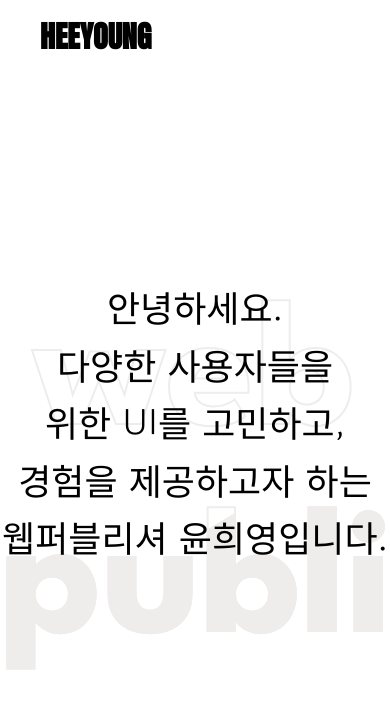
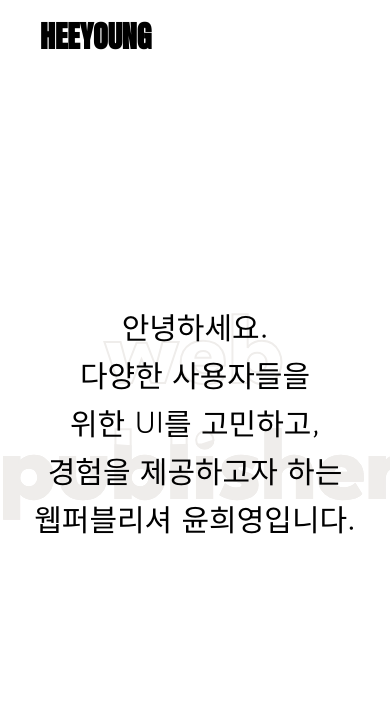
Before and after one commit to hyoon635/portfolio_2022, an Angular app: page / in a window 390 px wide. Shown: the top 708 px of the page. Built offline with nearby package versions, Linux system fonts and the light colour scheme.

Commit message:
feat(media-query): 세부 스타일 수정

```diff
--- a/src/app/home/home.component.ts
+++ b/src/app/home/home.component.ts
@@ -3,13 +3,10 @@
 @Component({
   selector: 'app-home',
   templateUrl: './home.component.html',
-  styleUrls: ['./home.component.scss']
+  styleUrls: ['./home.component.scss'],
 })
 export class HomeComponent implements OnInit {
+  constructor() {}
 
-  constructor() { }
-
-  ngOnInit(): void {
-  }
-
+  ngOnInit(): void {}
 }
--- a/src/app/shared/footer/footer.component.scss
+++ b/src/app/shared/footer/footer.component.scss
@@ -1,6 +1,5 @@
 .footer {
-  min-height: 200px;
-  padding: 0 40px;
+  padding: 40px;
   scroll-snap-align: start;
   background-color: #fff;
 
--- a/src/style/base/_media-query.scss
+++ b/src/style/base/_media-query.scss
@@ -1,8 +1,9 @@
 @import "/src/style/helpers/mixin";
 
+body {
+  @media screen and (max-width: 1023px) {
     .scroll-container {
       .main {
-    @media screen and (max-width: 1023px) {
         .about,
         .projects {
           &__title {
@@ -41,10 +42,58 @@
             }
           }
         }
-    }
 
-    @media screen and (max-width: 767px) {
-      /* 모바일 */
+        .projects {
+          &__list {
+            grid-template-columns: repeat(2, 50%);
           }
         }
       }
+    }
+  }
+
+  /* 모바일 */
+  @media screen and (max-width: 767px) {
+    .scroll-container {
+      scroll-snap-type: unset;
+
+      .main {
+        .home,
+        .about,
+        .projects {
+          height: auto;
+          max-height: unset;
+
+          &__title {
+            .title {
+              margin-bottom: 0;
+
+              &__main {
+                font-size: 10rem;
+              }
+
+              &__sub {
+                font-size: 3rem;
+              }
+            }
+          }
+        }
+
+        .home {
+          &__title {
+            height: 100vh;
+          }
+        }
+
+        .projects {
+          padding-top: 100px;
+
+          &__list {
+            grid-template-columns: none;
+            margin-top: 50px;
+          }
+        }
+      }
+    }
+  }
+}
```
Lines whose indentation alone changed are shown as unchanged.
